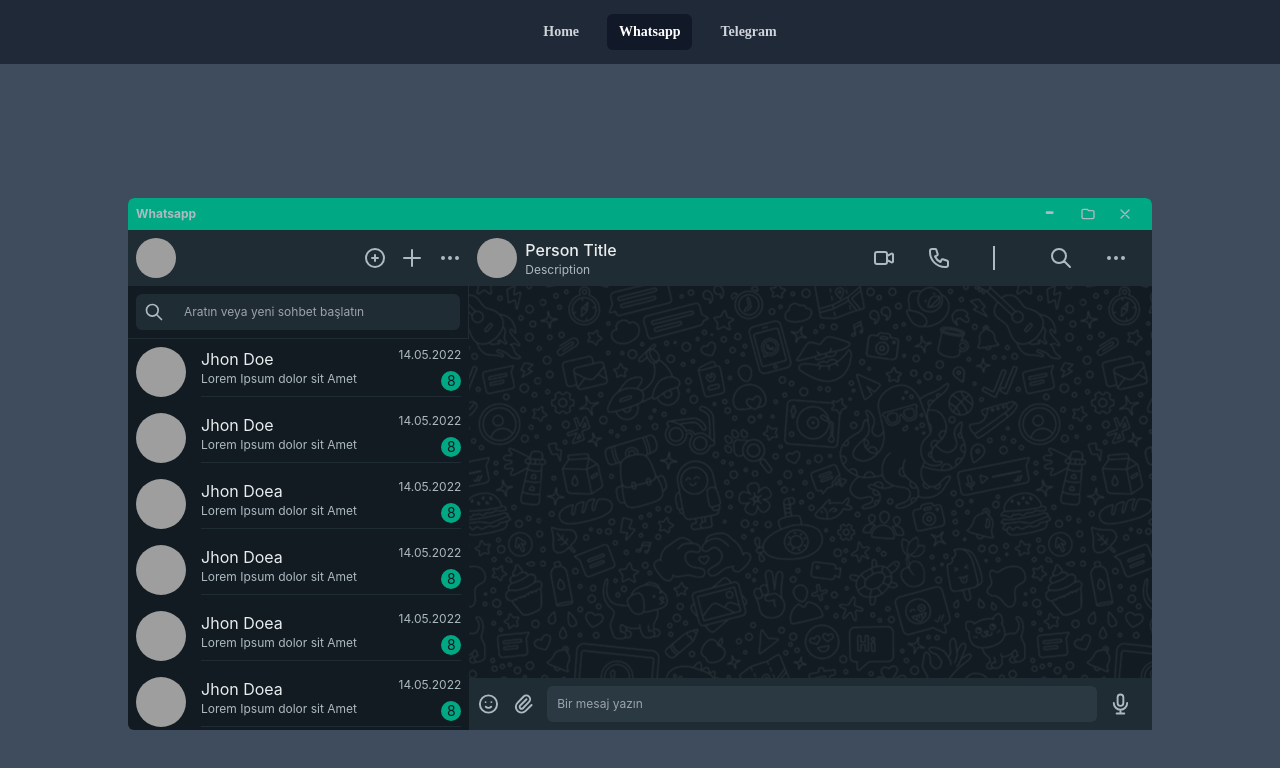
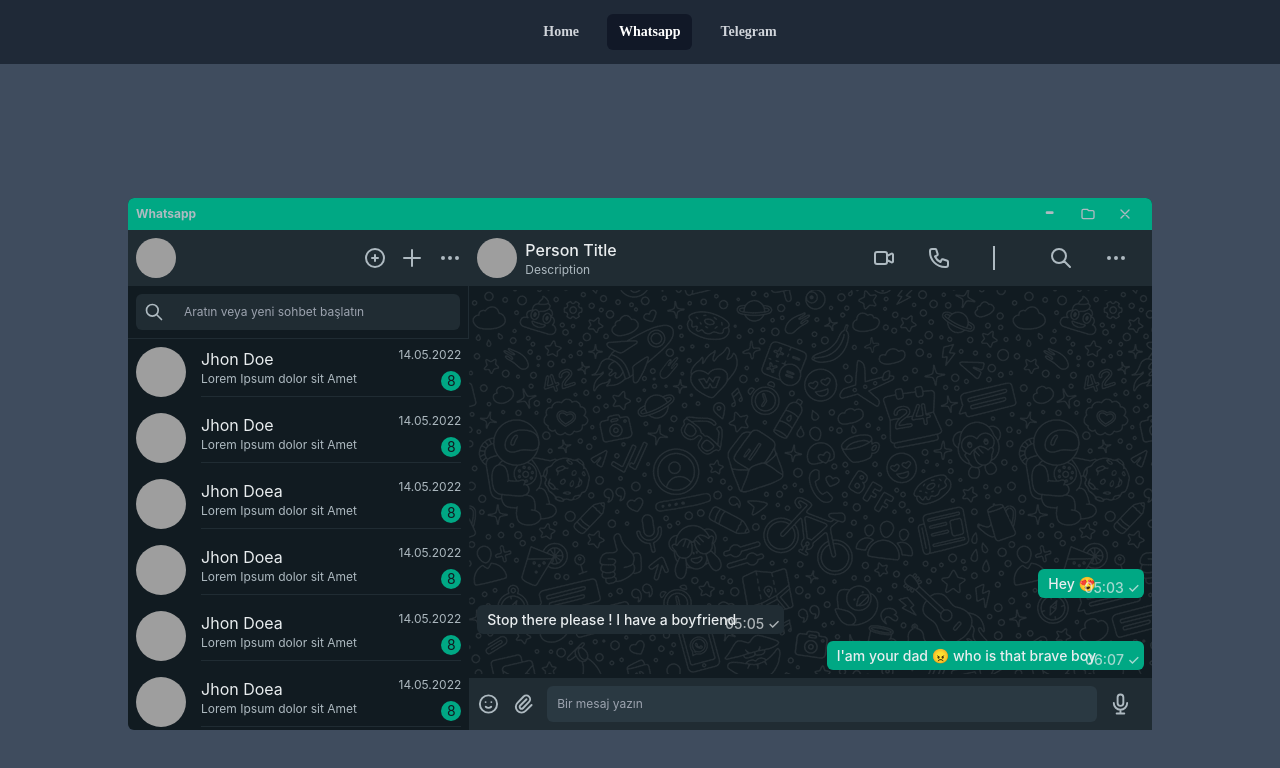
Before and after one commit to TopGuru777/whatsapp-telegram-next.s, a Next.js app: page /whatsapp in a window 1280 px wide. Shown: the top 768 px of the page. Built offline with nearby package versions, Linux system fonts and the light colour scheme; grey boxes are pictures that could not be loaded.

Commit message:
messages component added

```diff
--- /dev/null
+++ b/src/pages/whatsapp/components/Messages.js
@@ -0,0 +1,15 @@
+const Messages = (props) => {
+    const { data } = props;
+    return (
+        <div className={`text-white text-${data.me ? 'right' : 'left'} m-2 font-medium text-sm`}>
+            <div className={`bg-wp-${data.me ? 'primary' : 'secondary-100'} relative inline p-1.5 pl-2.5 pr-12 rounded-md text-wp-white-100`}>
+                {data.message}
+                <span className="text-xxs right-1 bottom-0 absolute opacity-70">
+                    {data.time} ✓
+                </span>
+            </div>
+        </div>
+    )
+}
+
+export default Messages;
--- a/src/pages/whatsapp/data.js
+++ b/src/pages/whatsapp/data.js
@@ -73,3 +73,24 @@
     date: "14.05.2022",
   },
 ];
+
+export const messages = [
+  {
+    id: 0,
+    message: "Hey 😍",
+    time: "05:03",
+    me: true
+  },
+  {
+    id: 1,
+    message: "Stop there please ! I have a boyfriend",
+    time: "05:05",
+    me: false
+  },
+  {
+    id: 2,
+    message: "I'am your dad 😠 who is that brave boy",
+    time: "06:07",
+    me: true
+  }
+]
--- a/src/pages/whatsapp/index.js
+++ b/src/pages/whatsapp/index.js
@@ -1,5 +1,6 @@
 import ChatCard from "./components/ChatCard";
-import { chatCard } from "./data";
+import { chatCard, messages } from "./data";
+import Messages from "./components/Messages";
 
 export default function Chat() {
   const SvgGenerator = (props) => {
@@ -47,7 +48,7 @@
                       <img
                         className="w-10 m-2 rounded-full"
                         alt="profile picture"
-                        src="https://i.pravatar.cc/50?img=28"
+                        src="https://i.pravatar.cc/50?img=11"
                       />
                     </div>
                     <div className="flex justify-around w-28 text-wp-white-200">
@@ -76,7 +77,7 @@
                     </div>
                   </div>
                 </div>
-                <div className="overflow-y-scroll chat-list border-wp-secondary-100 h-4/5">
+                <div className="overflow-y-scroll border-wp-secondary-100 h-4/5">
                   {chatCard.map((item, index) => (
                     <div key={index}>
                       <ChatCard data={item} />
@@ -122,13 +123,12 @@
                     />
                   </div>
                 </div>
-                <div className="relative w-full h-full">
-                  <div
-                    className="absolute top-0 w-full h-full bg-center bg-auto opacity-10"
-                    style={{ "backgroundImage": "url(/img/chat-bg.png)" }}
-                  ></div>
-
-                  <div className="text-white"></div>
+                <div className="relative w-full h-96 overflow-y-scroll flex justify-end flex-col" style={{ "backgroundImage": "url(/img/chat-bg.png)" }}>
+                  {messages.map((item, index) => (
+                    <div key={index}>
+                      <Messages data={item} />
+                    </div>
+                  ))}
                 </div>
                 <div className="flex p-2 bg-wp-secondary-100">
                   <SvgGenerator
```
Also changed, not shown: public/img/chat-bg.png.
